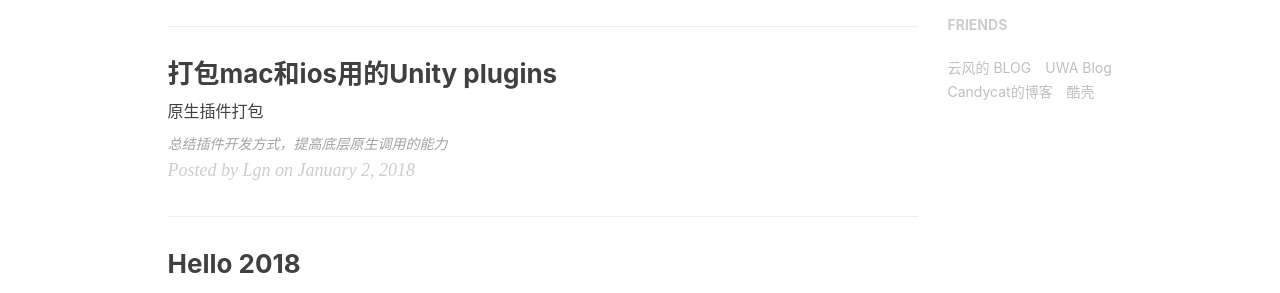
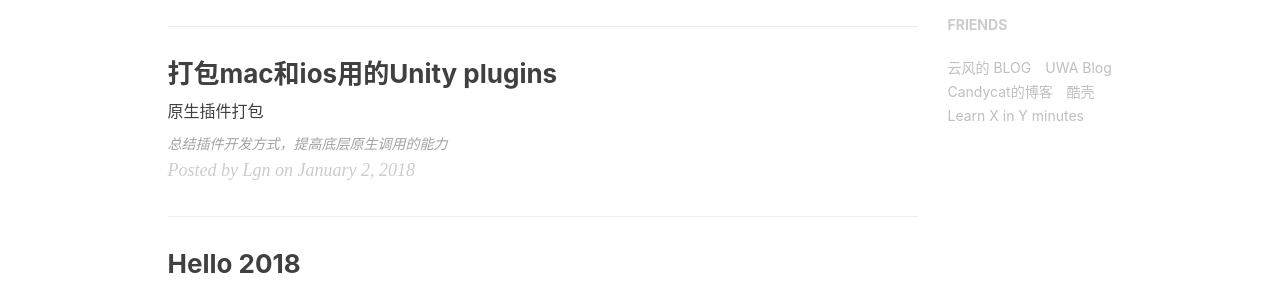
Before and after one commit to linguinan/linguinan.github.io, a Jekyll site: the page built from index.html, in a window 1280 px wide. Shown: the part 862-1155 px from the top of the page. Built offline with Jekyll 4.4.1, drawn with Linux system fonts in a browser that asks for light colours; nearby versions of some CDN libraries; the list of posts is cut into pages by our own code; comment, search, counter and statistics services are not loaded.

Commit message:
add website

```diff
--- a/_config.yml
+++ b/_config.yml
@@ -105,5 +105,8 @@ friends: [
     },{
         title: "酷壳",
         href: "https://coolshell.cn/"
+    },{
+        title: "Learn X in Y minutes",
+        href: "https://learnxinyminutes.com/"
     }
 ]
```
